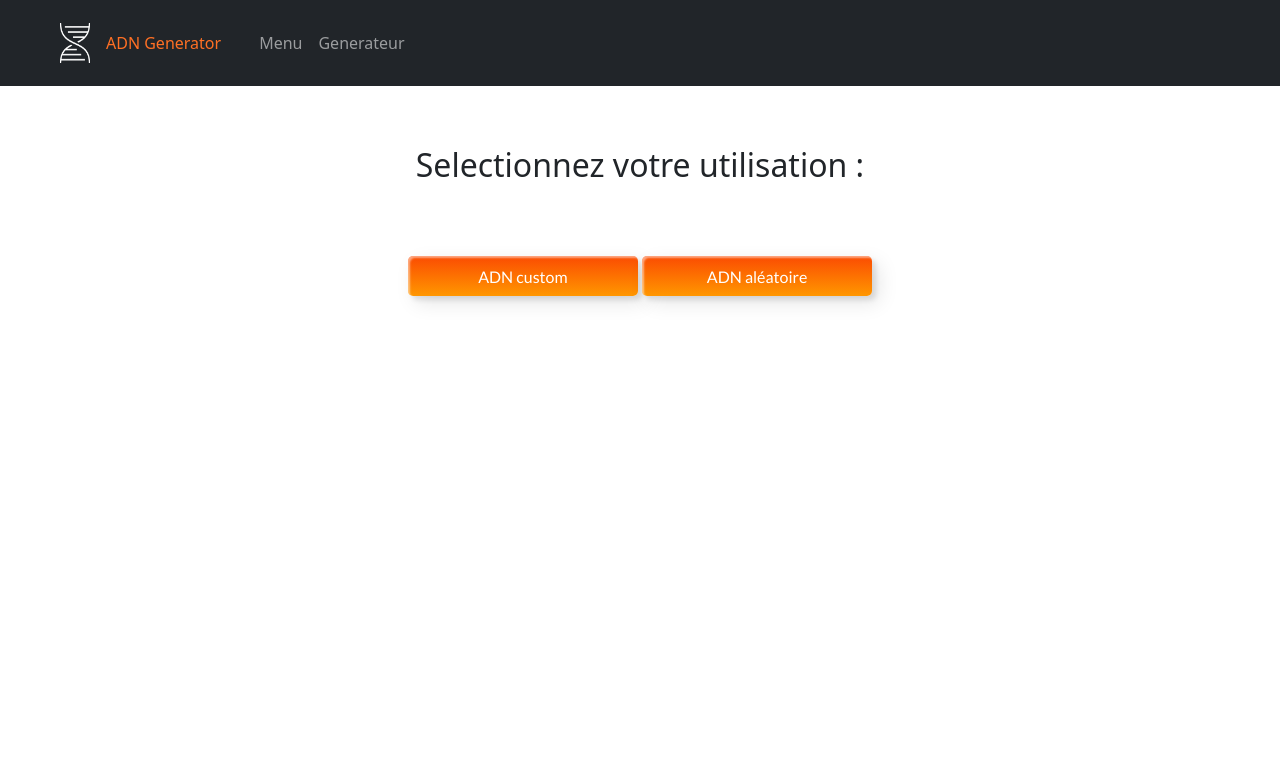
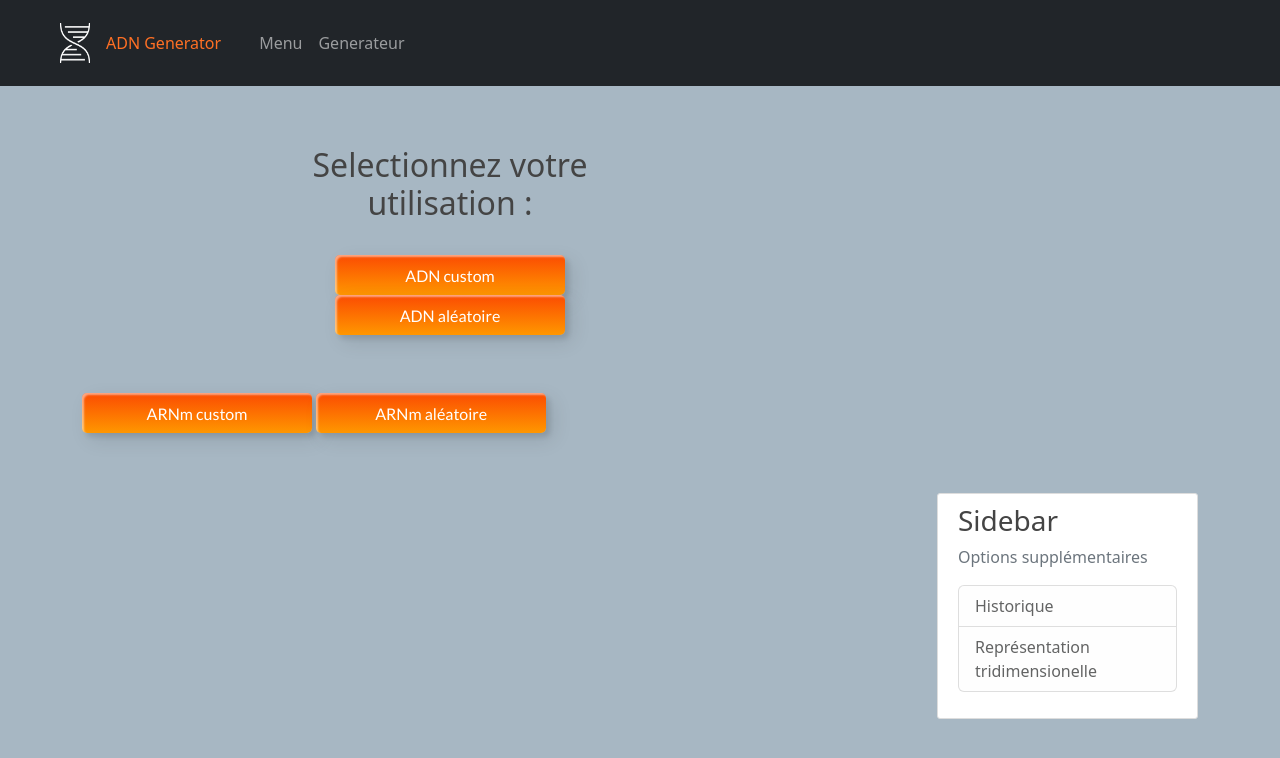
Before and after one commit to Thorvicnet/ADN, a Flask app: page / in a window 1280 px wide. Shown: the top 758 px of the page. Run offline with Flask 2, Linux system fonts and the light colour scheme; some libraries are stand-ins or nearby versions.

Commit message:
added buttons and switched to newtranstrad, site not really beatiful atm

```diff
--- a/main.py
+++ b/main.py
@@ -1,31 +1,41 @@
 from flask import Flask, render_template, url_for, redirect, request, flash
-from modules.DNAGeneration import run
+from modules.TransTrad import autoData
 
 app = Flask(__name__)
 
-app.config.update( # used for flash() (no idea y)
+app.config.update(  # used for flash() (no idea y)
   TESTING=True,
   SECRET_KEY='192b9bdd22ab9ed4d12e236c78afcb9a393ec15f71bbf5dc987d54727823bcbf'
 )
 
-@app.route('/')
+
+@app.route('/', methods=['GET'])
 def home():
   return render_template('home.html')
 
 
 @app.route('/', methods=['POST'])
 def index_post():
-  text = request.form['text']
-  return redirect(url_for('results', text=text))
+  try:
+    DNA = request.form['DNA']
+    return redirect(url_for('results', input=DNA, type='DNA'))
+  except:
+    pass
+  try:
+    RNA = request.form['RNA']
+    return redirect(url_for('results', input=RNA, type='RNA'))
+  except:
+    pass
 
 
 @app.route('/results')
 def results():
-  text = request.args['text']
-  data = run(text)
+  text = request.args['input']
+  type = request.args['type']
+  data = autoData(text, type)
   if data is None:
     print('The text did not work')
-    flash('L\'ADN que vous avez rentré est incorrecte...'
+    flash('Vous n\'avez pas rentré une valeur correcte...'
           )  # Est affiché dans home.html
     return redirect(url_for('home'))
   else:
--- a/notes/todo.txt
+++ b/notes/todo.txt
@@ -1,8 +1,8 @@
                       ---==[ TODO list ]==---
 
- ✅ - Bug : lorsqu'on rentre un string incorrecte dans 'custom DNA' contenant 'TAC' -> KeyError
+✅ - Bug : lorsqu'on rentre un string incorrecte dans 'custom DNA' contenant 'TAC' -> KeyError
+✅ - Bug : fix les boutons du menu (outline ne fonctionne pas correctement)
 - Update : renverser le 'custom DNA' (rentrer des proteine et avoir l'ARNm)
 - Update : possibilité de rentrer un autre brin d'ADN une fois sur la page généré au lieu de regénérer aléatoirement
 - Update : possibilitée d'avoir plusieur protéine dans un même ARN
-- Bug : fix les boutons du menu (outline ne fonctionne pas correctement)
 - Bug : 2 requêtes GET donc 2 résultats pour l'ADN à chaque fois, le code est donc executé 2 fois (pareil pour les logs) + tps de calcul sur replit (jsp pk)
--- a/static/css/main.css
+++ b/static/css/main.css
@@ -62,11 +62,7 @@
 }
 
 /* 7 */
-.frame {
-  width: 90%;
-  margin: 40px auto;
-  text-align: center;
-}
+
 .custom-btn {
   width: 230px;
   height: 40px;
@@ -159,3 +155,83 @@
 }
 
 /* Test */
+body {
+  background: #fafafa;
+  color: #333333;
+  margin-top: 5rem;
+}
+
+h1, h2, h3, h4, h5, h6 {
+  color: #444444;
+}
+
+.bg-steel {
+  background-color: #5f788a;
+}
+
+.site-header .navbar-nav .nav-link {
+  color: #cbd5db;
+}
+
+.site-header .navbar-nav .nav-link:hover {
+  color: #ffffff;
+}
+
+.site-header .navbar-nav .nav-link.active {
+  font-weight: 500;
+}
+
+.content-section {
+  background: #ffffff;
+  padding: 10px 20px;
+  border: 1px solid #dddddd;
+  border-radius: 3px;
+  margin-bottom: 20px;
+}
+
+.article-title {
+  color: #444444;
+}
+
+a.article-title:hover {
+  color: #428bca;
+  text-decoration: none;
+}
+
+.article-content {
+  white-space: pre-line;
+}
+
+.article-img {
+  height: 65px;
+  width: 65px;
+  margin-right: 16px;
+}
+
+.article-metadata {
+  padding-bottom: 1px;
+  margin-bottom: 4px;
+  border-bottom: 1px solid #e3e3e3
+}
+
+.article-metadata a:hover {
+  color: #333;
+  text-decoration: none;
+}
+
+.article-svg {
+  width: 25px;
+  height: 25px;
+  vertical-align: middle;
+}
+
+.account-img {
+  height: 125px;
+  width: 125px;
+  margin-right: 20px;
+  margin-bottom: 16px;
+}
+
+.account-heading {
+  font-size: 2.5rem;
+}
--- a/templates/base.html
+++ b/templates/base.html
@@ -4,7 +4,7 @@
   <link rel="icon" href="/static/images/favicon.png" type="image/png">
   <meta charset="UTF-8">
   <meta http-equiv="X-UA-Compatible" content="IE=edge">
-  <meta name="viewport" content="width=device-width, initial-scale=1.0">
+  <meta name="viewport" content="width=device-width, initial-scale=1, shrink-to-fit=no">
   <link rel="stylesheet" href="{{ url_for('static', filename='css/main.css') }}">
   <script type="text/javascript" src="static/js/main.js"></script>
   <link rel="javascript" href="{{ url_for('static', filename='js/main.js') }}">
@@ -24,11 +24,35 @@
   <div class="collapse navbar-collapse" id="navbarNavAltMarkup">
     <div class="navbar-nav">
       <a class="nav-item nav-link" href="/">Menu</a>
-      <a class="nav-item nav-link" href="/results?text=None">Generateur</a>
+      <a class="nav-item nav-link" href="/results?input=None&type=DNA">Generateur</a>
     </div>
   </div>
 </nav>
-<body>
-    {% block body %}{% endblock %}
+<body style="background-color: #a7b7c3;">
+
+   <header class="site-header">
+
+    </header>
+  <main role="main" class="container">
+      <div class="row">
+        <div class="col-md-8">
+          {% block body %}{% endblock %}
+        </div>
+        <div class="col-md-3" style="border:1px;padding-top:20px;">
+          <div class="content-section">
+            <h3>Sidebar</h3>
+            <p class='text-muted'>Options supplémentaires
+              <ul class="list-group">
+                <li class="list-group-item list-group-item-light">Historique</li>
+                <li class="list-group-item list-group-item-light">Représentation tridimensionelle</li>
+              </ul>
+            </p>
+          </div>
+        </div>
+      </div>
+    </main>
 </body>
+<script src="https://code.jquery.com/jquery-3.2.1.slim.min.js" integrity="sha384-KJ3o2DKtIkvYIK3UENzmM7KCkRr/rE9/Qpg6aAZGJwFDMVNA/GpGFF93hXpG5KkN" crossorigin="anonymous"></script>
+<script src="https://cdnjs.cloudflare.com/ajax/libs/popper.js/1.12.9/umd/popper.min.js" integrity="sha384-ApNbgh9B+Y1QKtv3Rn7W3mgPxhU9K/ScQsAP7hUibX39j7fakFPskvXusvfa0b4Q" crossorigin="anonymous"></script>
+<script src="https://maxcdn.bootstrapcdn.com/bootstrap/4.0.0/js/bootstrap.min.js" integrity="sha384-JZR6Spejh4U02d8jOt6vLEHfe/JQGiRRSQQxSfFWpi1MquVdAyjUar5+76PVCmYl" crossorigin="anonymous"></script>
 </html>
--- a/templates/home.html
+++ b/templates/home.html
@@ -12,15 +12,11 @@
   {% endfor %}
   <h2>Selectionnez votre utilisation : </h2>
   <br>
-  <p>  <!-- On sait pas si il a un interet -->
     <div class="frame">
     <button class="custom-btn btn-7" data-bs-toggle="collapse" href="#multiCollapseExample1" role="button" aria-expanded="false" aria-controls="multiCollapseExample1"><span>ADN custom</span></button>
-  <a class="rand-dna custom-btn btn-7" type="button" href="/results?text=None"><span>ADN aléatoire</span></a></div>
+  <a class="rand-dna custom-btn btn-7" type="button" href="/results?input=None&type=DNA"><span>ADN aléatoire</span></a></div>
     <br>
     <br>
-  </p>
-  <div class="col">
-  <div class="col">
   <div class="collapse multi-collapse" id="multiCollapseExample1">
     <div class="card text-center">
       <div class="card-header">
@@ -29,7 +25,7 @@
       <form method="POST">
           <div class="input-group mb-3">
             <span class="input-group-text" id="basic-addon3">Brin d'ADN : </span>
-            <input class="form-control" name="text" id="basic-url" aria-describedby="basic-addon3" type="text">
+            <input class="form-control" name="DNA" id="basic-url" aria-describedby="basic-addon3" type="text">
           </div>
         <div>
           <input class="button-cust-dna" type="submit" value="Générer l'ARN et acide aminé">
@@ -42,5 +38,36 @@
   </div>
 </div>
 </div>
+<!-- other buttons -->
+
+<p>
+    <button class="custom-btn btn-7" data-bs-toggle="collapse" href="#multiCollapseExample3" role="button" aria-expanded="false" aria-controls="multiCollapseExample3"><span>ARNm custom</span></button>
+  <a class="rand-dna custom-btn btn-7" type="button" href="/results?input=None&type=RNA"><span>ARNm aléatoire</span></a>
+    <br>
+    <br>
+  </p>
+  <div class="col">
+  <div class="col">
+  <div class="collapse multi-collapse" id="multiCollapseExample3">
+    <div class="card text-center">
+      <div class="card-header">
+        syntaxe (exemple) : AUG...
+      </div>
+      <form method="POST">
+          <div class="input-group mb-3">
+            <span class="input-group-text" id="basic-addon3">Suite d'ARNm : </span>
+            <input class="form-control" name="RNA" id="basic-url" aria-describedby="basic-addon3" type="text">
+          </div>
+        <div>
+          <input class="button-cust-dna" type="submit" value="Générer l'ADN et acide aminé">
+        </div>
+      </form>
+      <div class="card-footer text-muted">
+        L'ADN doit contenir 'AUG' (codon d'initiation)
+      </div>
+    </div>
+  </div>
+</div>
+
 
 {% endblock %}
```
Also changed, not shown: modules/NewTransTrad.py (deleted, +0 -66 lines), modules/OldTransTrad.py (added, +110 -0 lines), modules/TransTrad.py (+79 -103 lines), templates/results.html (+2 -7 lines), 1 other file.
